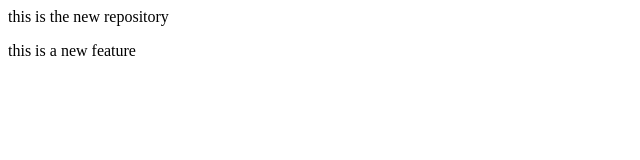
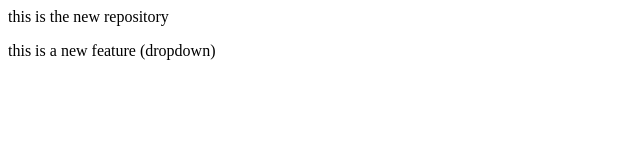
Before and after one commit to samaelsat/localrepo, a plain HTML site: page index.html in a window 1280 px wide. Shown: the full height of the page, 0-640 px from the left. Drawn offline with Linux system fonts and the light colour scheme.

Commit message:
add dropdown

```diff
--- a/index.html
+++ b/index.html
@@ -1,2 +1,2 @@
 <p>this is the new repository</p>
-<p>this is a new feature </p
+<p>this is a new feature (dropdown) </p
```
